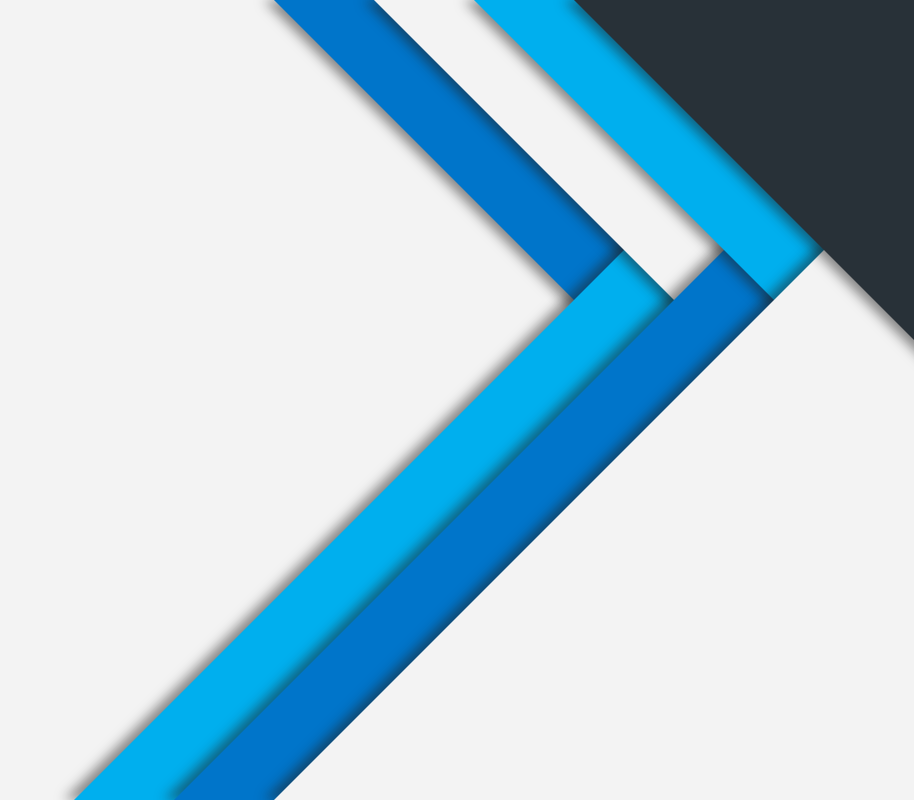
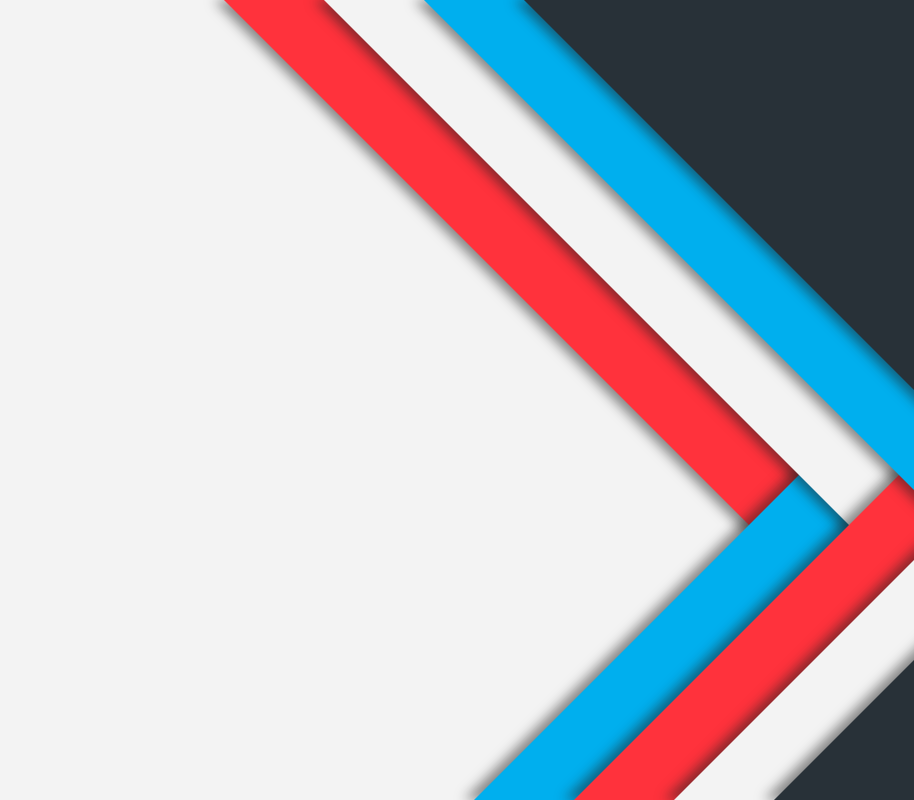
Before and after one commit to Cj-K-7/2022Portfolio, a React (Create React App) app: page / in a window 1280 px wide. Shown: the whole page, without its empty margins (366-1280 px from the left). Built offline with nearby package versions, Linux system fonts and the light colour scheme.

Commit message:
Layer css refactoring

```diff
--- a/src/components/Layer/Layer.tsx
+++ b/src/components/Layer/Layer.tsx
@@ -18,35 +18,44 @@ const Section = styled.section`
     bottom: 0;
     left: 50%;
     width: 100%;
-    height: 100vh;
+    height: 100%;
   }
 `;
 
 const LayerPart = styled.div<{
-  skeW: number;
+  skew: number;
   color: string;
-  z: number;
   x: number;
 }>`
-  box-shadow: -10px 0px 10px rgba(30,30,30,0.5);
+  box-shadow: -10px 0px 10px rgba(30, 30, 30, 0.5);
   ${(props) =>
     `background-color: ${props.color};
-   transform: skewX(${props.skeW}deg) translateX(${props.x}px);
-    z-index: ${props.z};`}
+   transform: skewX(${props.skew}deg) translateX(${props.x}px);
+`}
 `;
 
 function Layer() {
   const degree = 45;
+  const array = [
+    theme.red,
+    theme.sky,
+    theme.white,
+    theme.red,
+    theme.sky,
+    theme.white,
+    theme.black,
+    theme.black,
+  ];
   return (
     <Position>
       <Section>
-        <LayerPart skeW={degree} color={theme.black} z={-10} x={700} />
-        <LayerPart skeW={-degree} color={theme.white} z={-11} x={400} />
-        <LayerPart skeW={-degree} color={theme.blue} z={-13} x={300} />
-        <LayerPart skeW={-degree} color={theme.sky} z={-15} x={200} />
-        <LayerPart skeW={degree} color={theme.sky} z={-12} x={600} />
-        <LayerPart skeW={degree} color={theme.white} z={-14} x={500} />
-        <LayerPart skeW={degree} color={theme.blue} z={-16} x={400} />
+        {array.map((color, index) =>
+          <LayerPart
+            skew={(index+1) % 2 === 1 ? degree : -degree}
+            color={color}
+            x={(index+1) % 2 === 1 ? (index+1) * 50+300 : (index+1) * 50+500}
+          />
+        )}
       </Section>
     </Position>
   );
```
